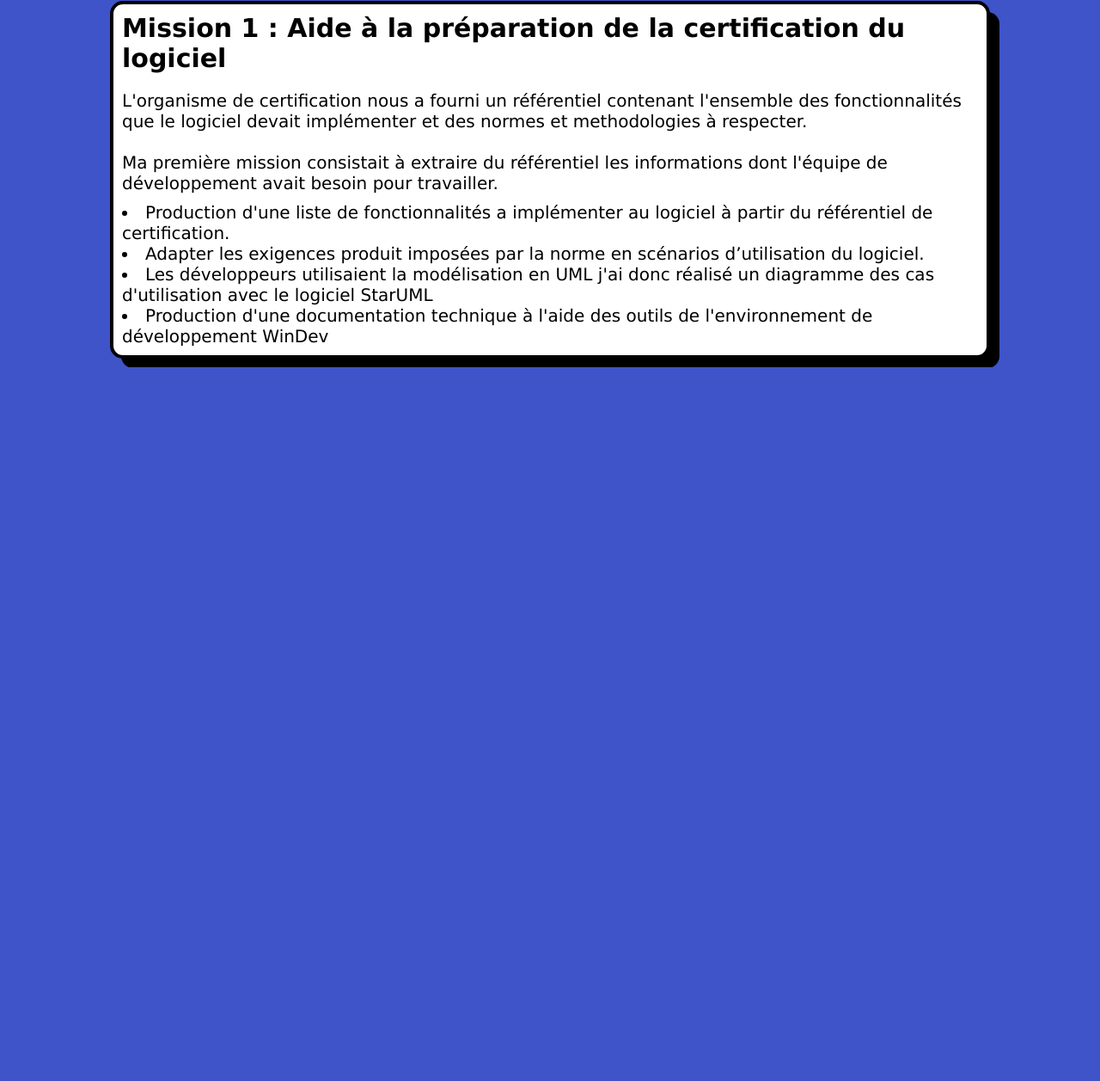
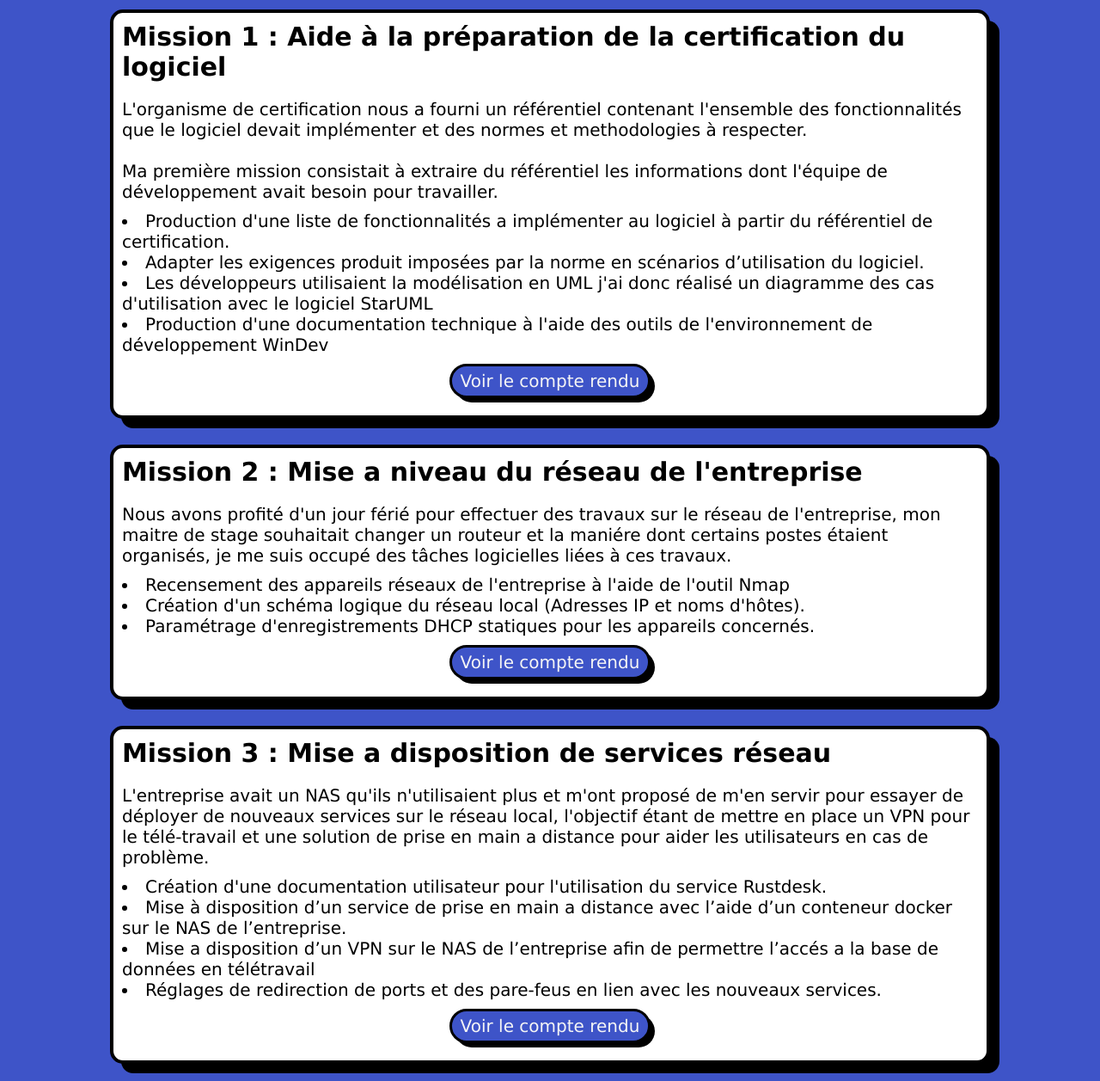
Before and after one commit to glopez-dev/Portfolio-BTS-SIO, a plain HTML site: page stage_tisanes.html in a window 1280 px wide. Shown: the part 374-1631 px from the top of the page at 86% size. Before the commit the page ends 801 px from the top, so only its background shows below. Drawn offline with Linux system fonts and the light colour scheme.

Commit message:
Modif stage_tisanes.html

```diff
--- a/stage_tisanes.css
+++ b/stage_tisanes.css
@@ -6,7 +6,8 @@ html
 .page_container
 {
     width: 100%;
-    height: 100vh;
+    height: auto;
+    min-height: 100vh;
 
     padding-top: 10rem;
 
@@ -50,6 +51,7 @@ html
     max-width: 1024px;
 
     margin: 1rem ;
+    margin-bottom: 2rem;
 
     border: 0.25em solid #000000;
     border-radius: 1.5rem;
@@ -87,3 +89,39 @@ html
 {
     list-style: inside;
 }
+
+.container_compte_rendu
+{
+    display: flex;
+    flex-direction: row;
+    justify-content: center;
+
+    margin-top: 1rem;
+    margin-bottom: 1rem;
+}
+
+.compte_rendu
+{
+    padding: .25em .5em;
+
+    font-size: 1em;
+    font-weight: 200;
+
+    color: whitesmoke;
+    background-color:  #3e54c8;
+
+    border: 0.18em solid #000000;
+    box-shadow: 6px 6px 0px -1px #000000;
+    border-radius: 1em;
+
+    transition: 0.5s;
+}
+
+.compte_rendu:hover
+{
+    background-color: #EDFF28;
+    color: #000000;
+    font-weight: 500;
+    transform: translateY(5px) translateX(3px);
+    box-shadow: 3px 3px 0px -1px #000000;
+}
--- a/stage_tisanes.html
+++ b/stage_tisanes.html
@@ -13,7 +13,7 @@
     <!-- NAVBAR -->
     <nav>
         <div class="logo">
-            <a href="#accueil">Gabriel LOPEZ</a>
+            <a href="index.html#accueil">Gabriel LOPEZ</a>
         </div>
         <div class="boutons">
             <a href="index.html#profil" class="profil">profil</a>
@@ -28,6 +28,7 @@
             <div class="page_title">
                 Stage aux Tisanes Fouché
             </div>
+            <!-- INTRODUCTION -->
             <div class="stage_section">
                 <div class="section_title">
                     Contexte
@@ -38,7 +39,7 @@
                     comptables, il doit être certifié NF525 afin d'être conforme a l'article 88 de la loi anti fraude à la TVA.
                 </div>
             </div>
-
+            <!-- MISSION 1 -->
             <div class="stage_section">
                 <div class="section_title">
                     Mission 1 : Aide à la préparation de la certification du logiciel
@@ -56,7 +57,63 @@
                             <li>Production d'une documentation technique à l'aide des outils de l'environnement de développement WinDev</li>
                         </ul>
                     </div>
+
+                    <div class="container_compte_rendu">
+                        <a href="pdf/CR_certification_NF525.pdf" class="compte_rendu">
+                            Voir le compte rendu
+                        </a>
+                    </div>
                 </div>
             </div>
+            <!-- MISSION 2 -->
+            <div class="stage_section">
+                <div class="section_title">
+                    Mission 2 : Mise a niveau du réseau de l'entreprise
+                </div>
+                <div class="section_texte">
+                    Nous avons profité d'un jour férié pour effectuer des travaux sur le réseau de l'entreprise, mon maitre de stage souhaitait changer un routeur et la maniére dont certains postes étaient organisés,
+                    je me suis occupé des tâches logicielles liées à ces travaux.
+
+                    <div class="stage_tasks">
+                        <ul>
+                            <li>Recensement des appareils réseaux de l'entreprise à l'aide de l'outil Nmap</li>
+                            <li>Création d'un schéma logique du réseau local (Adresses IP et noms d'hôtes).</li>
+                            <li>Paramétrage d'enregistrements DHCP statiques pour les appareils concernés.</li>
+                        </ul>
+                    </div>
+
+                    <div class="container_compte_rendu">
+                        <a href="pdf/tf_mission2.pdf" class="compte_rendu">
+                            Voir le compte rendu
+                        </a>
+                    </div>
+                </div>
+            </div>
+            <!-- MISSION 3 -->
+            <div class="stage_section">
+                <div class="section_title">
+                    Mission 3 : Mise a disposition de services réseau
+                </div>
+                <div class="section_texte">
+                    L'entreprise avait un NAS qu'ils n'utilisaient plus et m'ont proposé de m'en servir pour essayer de déployer de nouveaux services sur le réseau local,
+                    l'objectif étant de mettre en place un VPN pour le télé-travail et une solution de prise en main a distance pour aider les utilisateurs en cas de problème.
+                    <div class="stage_tasks">
+                        <ul>
+                            <li>Création d'une documentation utilisateur pour l'utilisation du service Rustdesk.</li>
+                            <li>Mise à disposition d’un service de prise en main a distance avec l’aide d’un conteneur docker sur le NAS de l’entreprise.</li>
+                            <li>Mise a disposition d’un VPN sur le NAS de l’entreprise afin de permettre l’accés a la base de données en télétravail</li>
+                            <li>Réglages de redirection de ports et des pare-feus en lien avec les nouveaux services.</li>
+                        </ul>
+                    </div>
+
+                    <div class="container_compte_rendu">
+                        <a href="pdf/tf_mission3.pdf" class="compte_rendu">
+                            Voir le compte rendu
+                        </a>
+                    </div>
+                </div>
+            </div>
+
         </div>
     </div>
+</body>
```
Also changed, not shown: img/greeny.svg (deleted).
